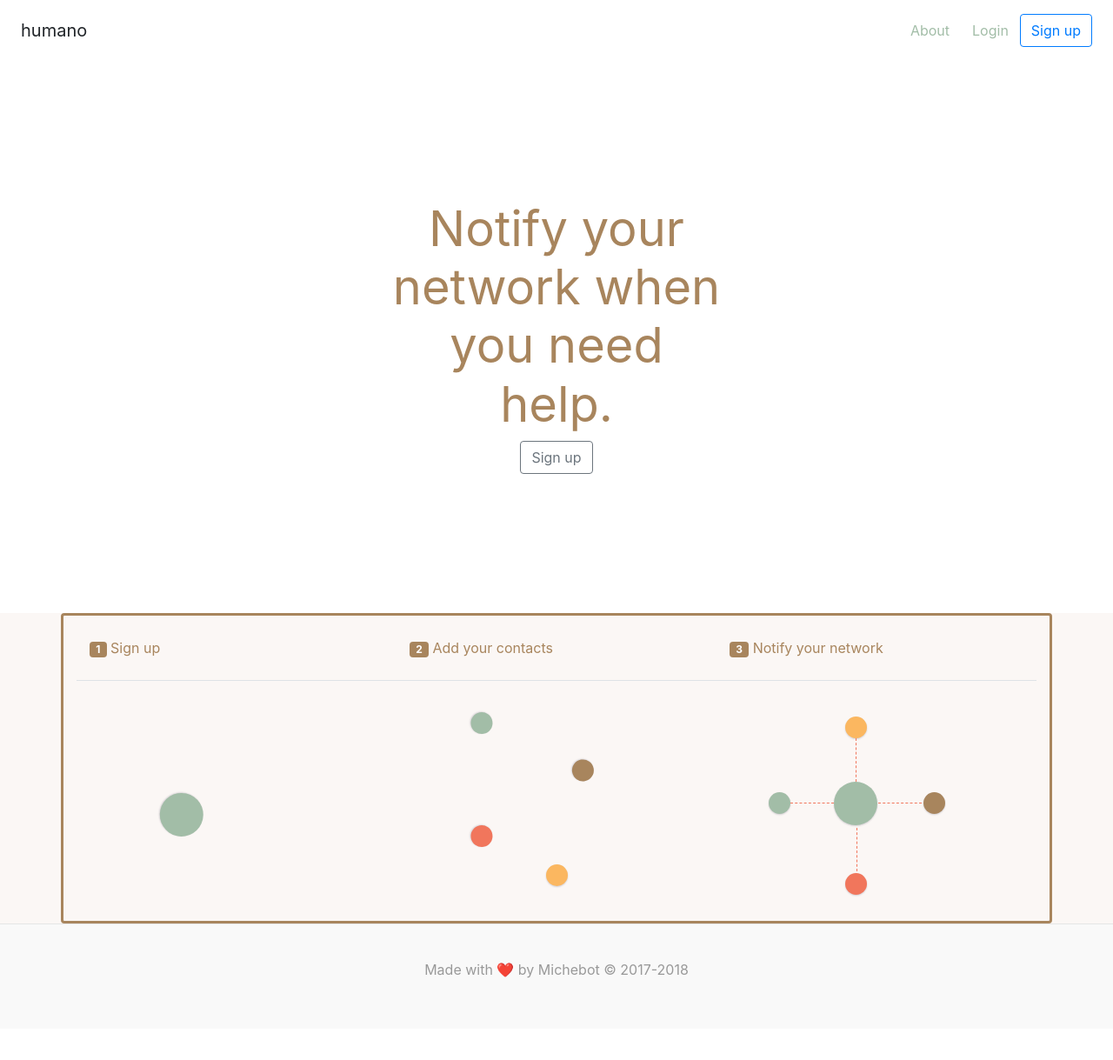
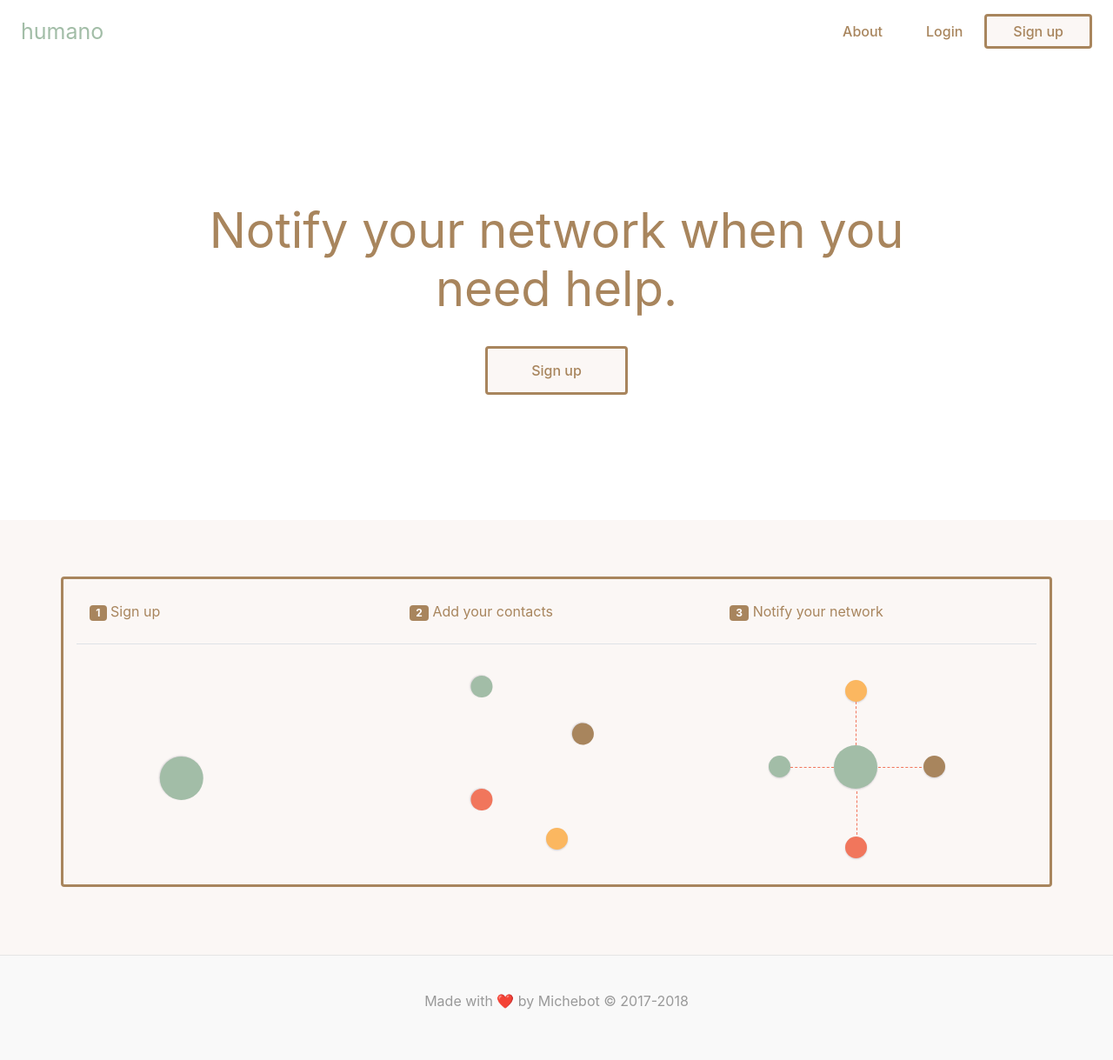
Before and after one commit to michebot/humano, a Flask app: page / in a window 1280 px wide. Shown: the whole page at 87% size. Before the commit the page ends 1125 px from the top, so only its background shows below. Run offline with Flask 2, Linux system fonts and the light colour scheme; some libraries are stand-ins or nearby versions.

Commit message:
Adding styling to buttons and headers on homepage

```diff
--- a/static/css/styles.css
+++ b/static/css/styles.css
@@ -21,6 +21,12 @@ h1 {
 h1 a{
     text-decoration: none;
     color: #FBF7F5;
+}
+
+h2 {
+    color: #a2bda7;
+    font-size: 25px;
+    font-weight: 400;
 }
 
 a{
@@ -154,6 +160,10 @@ li:not(.active):before {
 
 .mb {
     margin-bottom: 1rem;
+}
+
+.mb3 {
+    margin-bottom: 3rem;
 }
 
 /* Contacts Page */
@@ -330,6 +340,11 @@ circle::before{
     top: 100%;
 }
 
+.body-container {
+    height: 500px;
+    padding-top: 65px;
+}
+
 .body-wrapper {
     border: 3px solid #A8855D;
     border-radius: .25rem;
@@ -348,3 +363,36 @@ circle::before{
 .brown-text {
     color: #A8855D;
 }
+
+.btn-small {
+    padding: 5px 30px !important;
+}
+
+.btn-homepage {
+    background-color: #FBF7F5;
+    color: #A8855D;
+    padding: 15px 50px;
+    font-weight: 500;
+    border-radius: .25rem;
+    border: 3px #A8855D solid;
+}
+
+.btn-homepage:hover {
+    color: #A8855D;
+    opacity: .7;
+    -webkit-box-shadow: 0 1px 2px rgba(50,50,93,.11), 0 1px 2px rgba(0,0,0,.08);
+    box-shadow: 0 1px 2px rgba(50,50,93,.11), 0 1px 2px rgba(0,0,0,.08);
+    text-decoration: none;
+}
+
+.nav-link-homepage {
+    color: #A8855D;
+    font-weight: 500;
+    padding: 0px 25px;
+}
+
+.nav-link-homepage:hover {
+    color: #A8855D;
+    opacity: .7;
+    text-decoration: none;
+}
--- a/templates/index.html
+++ b/templates/index.html
@@ -11,10 +11,12 @@
 <!-- Begin Navigation -->
 
 <div class="d-flex flex-column flex-md-row align-items-center p-3 px-md-4 mb-3 bg-white">
-    <h5 class="my-0 mr-md-auto font-weight-normal">humano</h5>
-    <a class="btn" href="/about">About</a>
-    <a class="btn" href="/login">Login</a>
-    <a class="btn btn-outline-primary" href="/sign-up">Sign up</a>
+    <h2 class="my-0 mr-md-auto font-weight-normal">humano</h2>
+    <a class="nav-link-homepage" href="/about">About</a>
+    <a class="nav-link-homepage" href="/login">Login</a>
+    <a class="btn-homepage btn-small" href="/sign-up">
+        Sign up
+    </a>
 </div>
 
 <!-- End Navigation -->
@@ -22,19 +24,21 @@
 <!-- Begin Hero -->
 
 <div class="position-relative overflow-hidden p-3 p-md-5 m-md-3 text-center">
-    <div class="col-md-5 p-lg-5 mx-auto my-5">
-    <h1 class="display-4 font-weight-normal">Notify your network when you need help.</h1>
-    <a class="btn btn-outline-secondary" href="/sign-up">Sign up</a>
+    <div class="col-md-10 p-lg-5 mx-auto my-5">
+        <h1 class="display-4 font-weight-normal mb3">
+            Notify your network when you need help.
+        </h1>
+        <a class="btn-homepage" href="/sign-up">
+            Sign up
+        </a>
     </div>
-    <div class="product-device shadow-sm d-none d-md-block"></div>
-    <div class="product-device product-device-2 shadow-sm d-none d-md-block"></div>
 </div>
 
 <!-- End Hero -->
 
 <!-- Begin Main Body -->
 
-<div class="bg-humano">
+<div class="bg-humano body-container">
     <div class="container bg-humano body-wrapper">
 
     <div class="sub-nav border-bottom mb">
@@ -67,7 +71,6 @@
                 </div>
             </div>
         </div>
-
 
         <div class="container-fluid">
             <div class="row">
@@ -102,6 +105,4 @@
     </footer>
 
 </body>
-
-
 </html>
```
